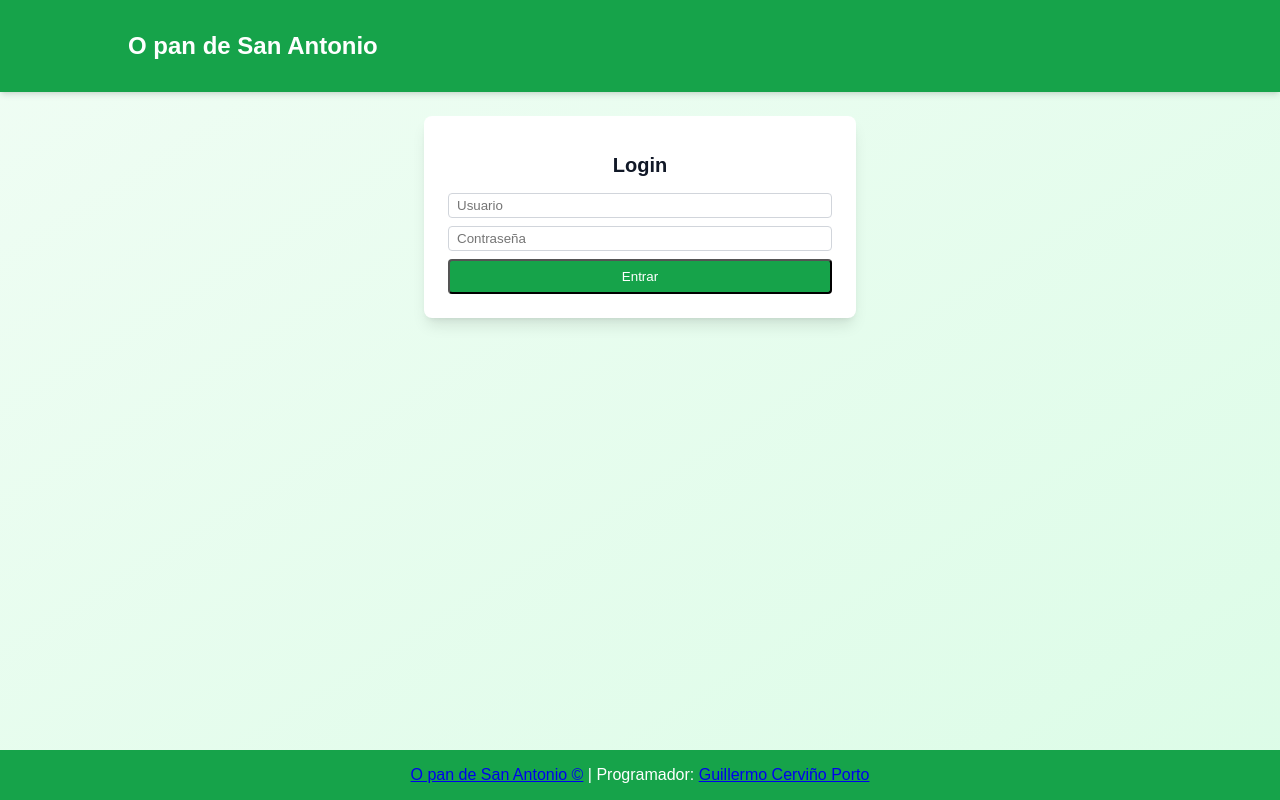
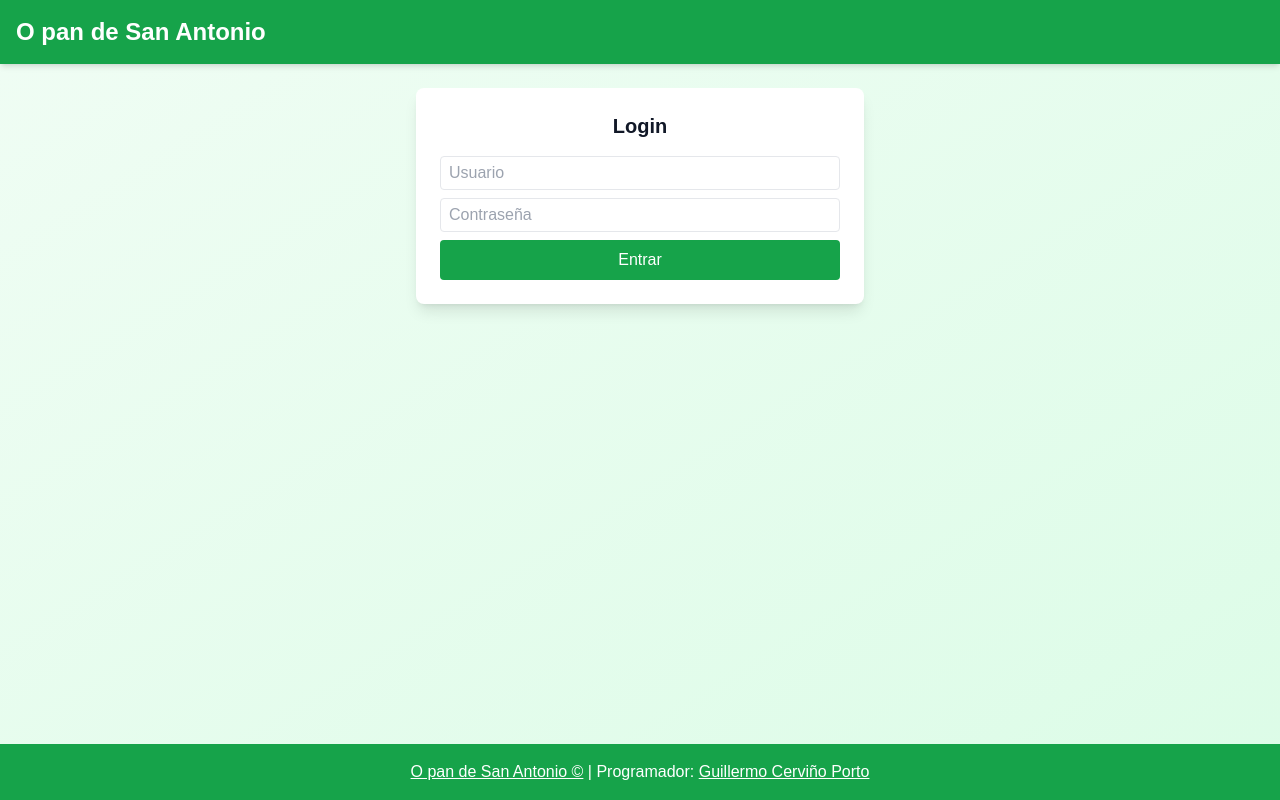
Before and after one commit to GuillermoGCP/calculadorOPSA, a Next.js app: page / in a window 1280 px wide. Built offline with nearby package versions, Linux system fonts and the light colour scheme.

Commit message:
feat: add tailwind support

```diff
--- a/components/Header.tsx
+++ b/components/Header.tsx
@@ -24,7 +24,7 @@ export default function Header() {
   }
   return (
     <header className="bg-green-600 text-white py-4 shadow-md">
-      <div className="container mx-auto flex justify-between items-center px-4">
+      <div className="container mx-auto flex items-center justify-between px-4">
         <h1 className="text-lg md:text-2xl font-bold">O pan de San Antonio</h1>
         {inside && (
           <>
@@ -35,26 +35,26 @@ export default function Header() {
             >
               Menu
             </button>
-            <nav data-testid="desktop-nav" className="hidden md:flex text-sm md:text-base">
-              <button onClick={logout} className="mr-4 hover:underline">Cerrar sesión</button>
+            <nav data-testid="desktop-nav" className="hidden md:flex space-x-4 text-sm md:text-base">
+              <button onClick={logout} className="hover:underline">Cerrar sesión</button>
               <Link
                 href="/calculadora"
                 onClick={e => handleNav('/calculadora', e)}
-                className={`mr-4 hover:underline ${isActive('/calculadora') ? 'text-yellow-200 font-bold' : ''}`}
+                className={`hover:underline ${isActive('/calculadora') ? 'text-yellow-200 font-bold' : ''}`}
               >
                 Calculadora
               </Link>
               <Link
                 href="/empanadas"
                 onClick={e => handleNav('/empanadas', e)}
-                className={`mr-4 hover:underline ${isActive('/empanadas') ? 'text-yellow-200 font-bold' : ''}`}
+                className={`hover:underline ${isActive('/empanadas') ? 'text-yellow-200 font-bold' : ''}`}
               >
                 Ver empanadas guardadas
               </Link>
               <Link
                 href="/productos"
                 onClick={e => handleNav('/productos', e)}
-                className={`mr-4 hover:underline ${isActive('/productos') ? 'text-yellow-200 font-bold' : ''}`}
+                className={`hover:underline ${isActive('/productos') ? 'text-yellow-200 font-bold' : ''}`}
               >
                 Productos
               </Link>
@@ -70,26 +70,26 @@ export default function Header() {
         )}
       </div>
       {inside && (
-        <nav data-testid="mobile-nav" className={`${menuOpen ? 'block' : 'hidden'} md:hidden px-4 text-sm mt-2`}>
-          <button onClick={logout} className="block mb-2 hover:underline">Cerrar sesión</button>
+        <nav data-testid="mobile-nav" className={`${menuOpen ? 'block' : 'hidden'} md:hidden px-4 text-sm mt-2 space-y-2`}>
+          <button onClick={logout} className="block hover:underline">Cerrar sesión</button>
           <Link
             href="/calculadora"
             onClick={e => handleNav('/calculadora', e)}
-            className={`block mb-2 hover:underline ${isActive('/calculadora') ? 'text-yellow-200 font-bold' : ''}`}
+            className={`block hover:underline ${isActive('/calculadora') ? 'text-yellow-200 font-bold' : ''}`}
           >
             Calculadora
           </Link>
           <Link
             href="/empanadas"
             onClick={e => handleNav('/empanadas', e)}
-            className={`block mb-2 hover:underline ${isActive('/empanadas') ? 'text-yellow-200 font-bold' : ''}`}
+            className={`block hover:underline ${isActive('/empanadas') ? 'text-yellow-200 font-bold' : ''}`}
           >
             Ver empanadas guardadas
           </Link>
           <Link
             href="/productos"
             onClick={e => handleNav('/productos', e)}
-            className={`block mb-2 hover:underline ${isActive('/productos') ? 'text-yellow-200 font-bold' : ''}`}
+            className={`block hover:underline ${isActive('/productos') ? 'text-yellow-200 font-bold' : ''}`}
           >
             Productos
           </Link>
--- a/package.json
+++ b/package.json
@@ -26,7 +26,10 @@
     "identity-obj-proxy": "^3.0.0",
     "jest": "^29.7.0",
     "ts-jest": "^29.1.1",
-    "typescript": "^5.2.2"
+    "typescript": "^5.2.2",
+    "autoprefixer": "^10.4.14",
+    "postcss": "^8.4.24",
+    "tailwindcss": "^3.3.5"
   },
   "license": "MIT",
   "engines": {
--- /dev/null
+++ b/postcss.config.js
@@ -0,0 +1,6 @@
+module.exports = {
+  plugins: {
+    tailwindcss: {},
+    autoprefixer: {},
+  },
+}
--- a/styles/globals.css
+++ b/styles/globals.css
@@ -1,98 +1,9 @@
+@tailwind base;
+@tailwind components;
+@tailwind utilities;
+
 body {
   margin: 0;
   padding: 0;
   font-family: sans-serif;
 }
-
-/* Utility classes replacing previous Tailwind usage */
-.flex { display: flex; }
-.flex-col { flex-direction: column; }
-.flex-grow { flex-grow: 1; }
-.items-center { align-items: center; }
-.items-end { align-items: flex-end; }
-.justify-between { justify-content: space-between; }
-.justify-center { justify-content: center; }
-.justify-end { justify-content: flex-end; }
-.gap-2 { gap: 0.5rem; }
-.gap-4 { gap: 1rem; }
-.mx-auto { margin-left: auto; margin-right: auto; }
-.mt-4 { margin-top: 1rem; }
-.mt-6 { margin-top: 1.5rem; }
-.mb-2 { margin-bottom: 0.5rem; }
-.mb-4 { margin-bottom: 1rem; }
-.ml-2 { margin-left: 0.5rem; }
-.mr-2 { margin-right: 0.5rem; }
-.p-4 { padding: 1rem; }
-.sm\:p-6 { padding: 1.5rem; }
-.px-2 { padding-left: 0.5rem; padding-right: 0.5rem; }
-.px-3 { padding-left: 0.75rem; padding-right: 0.75rem; }
-.px-4 { padding-left: 1rem; padding-right: 1rem; }
-.py-1 { padding-top: 0.25rem; padding-bottom: 0.25rem; }
-.py-2 { padding-top: 0.5rem; padding-bottom: 0.5rem; }
-.py-4 { padding-top: 1rem; padding-bottom: 1rem; }
-.pb-1 { padding-bottom: 0.25rem; }
-.rounded { border-radius: 0.25rem; }
-.rounded-lg { border-radius: 0.5rem; }
-.shadow-lg { box-shadow: 0 10px 15px -3px rgba(0,0,0,0.1), 0 4px 6px -4px rgba(0,0,0,0.1); }
-.text-center { text-align: center; }
-.text-left { text-align: left; }
-.text-sm { font-size: 0.875rem; }
-.text-base { font-size: 1rem; }
-.text-lg { font-size: 1.125rem; }
-.text-xl { font-size: 1.25rem; }
-.text-2xl { font-size: 1.5rem; }
-.font-bold { font-weight: 700; }
-.font-semibold { font-weight: 600; }
-.bg-white { background-color: #ffffff; }
-.bg-black { background-color: #000000; }
-.bg-gray-100 { background-color: #f3f4f6; }
-.bg-gray-300 { background-color: #d1d5db; }
-.bg-green-600 { background-color: #16a34a; color: #ffffff; }
-.bg-green-700 { background-color: #15803d; color: #ffffff; }
-.bg-blue-600 { background-color: #2563eb; color: #ffffff; }
-.bg-blue-700 { background-color: #1d4ed8; color: #ffffff; }
-.bg-red-600 { background-color: #dc2626; color: #ffffff; }
-.bg-purple-700 { background-color: #6b21a8; color: #ffffff; }
-.bg-gradient-to-br { background-image: linear-gradient(to bottom right, #f0fdf4, #dcfce7); }
-.text-white { color: #ffffff; }
-.text-black { color: #000000; }
-.text-blue-600 { color: #2563eb; }
-.text-red-600 { color: #dc2626; }
-.text-gray-900 { color: #111827; }
-.underline { text-decoration: underline; }
-.hidden { display: none; }
-.block { display: block; }
-.fixed { position: fixed; }
-.relative { position: relative; }
-.inset-0 { top: 0; right: 0; bottom: 0; left: 0; }
-.z-50 { z-index: 50; }
-.w-full { width: 100%; }
-.w-80 { width: 20rem; }
-.w-24 { width: 6rem; }
-.max-w-full { max-width: 100%; }
-@media (min-width: 768px) {
-  .md\:flex { display: flex; }
-  .md\:flex-row { flex-direction: row; }
-  .md\:max-w-2xl { max-width: 42rem; }
-  .md\:max-w-md { max-width: 28rem; }
-  .md\:text-base { font-size: 1rem; }
-  .md\:text-2xl { font-size: 1.5rem; }
-  .md\:w-1\/3 { width: 33.333333%; }
-  .md\:w-2\/3 { width: 66.666667%; }
-}
-@media (min-width: 640px) {
-  .sm\:flex-row { flex-direction: row; }
-  .sm\:items-center { align-items: center; }
-  .sm\:max-w-sm { max-width: 24rem; }
-  .sm\:p-6 { padding: 1.5rem; }
-}
-.min-h-screen { min-height: 100vh; }
-.table-auto { table-layout: auto; }
-.border { border: 1px solid #d1d5db; }
-.border-b { border-bottom: 1px solid #d1d5db; }
-.divide-y > :not([hidden]) ~ :not([hidden]) { border-top: 1px solid #d1d5db; }
-.cursor-pointer { cursor: pointer; }
-.bg-opacity-50 { opacity: 0.5; }
-.align-top { vertical-align: top; }
-.container { width: 100%; max-width: 1024px; margin-left: auto; margin-right: auto; }
-.shadow-md { box-shadow: 0 4px 6px -1px rgba(0,0,0,0.1), 0 2px 4px -2px rgba(0,0,0,0.1); }
--- /dev/null
+++ b/tailwind.config.js
@@ -0,0 +1,11 @@
+/** @type {import('tailwindcss').Config} */
+module.exports = {
+  content: [
+    './app/**/*.{js,ts,jsx,tsx}',
+    './components/**/*.{js,ts,jsx,tsx}',
+  ],
+  theme: {
+    extend: {},
+  },
+  plugins: [],
+}
```
Also changed, not shown: 1 other file (tests, documents, lock files or other folders).
